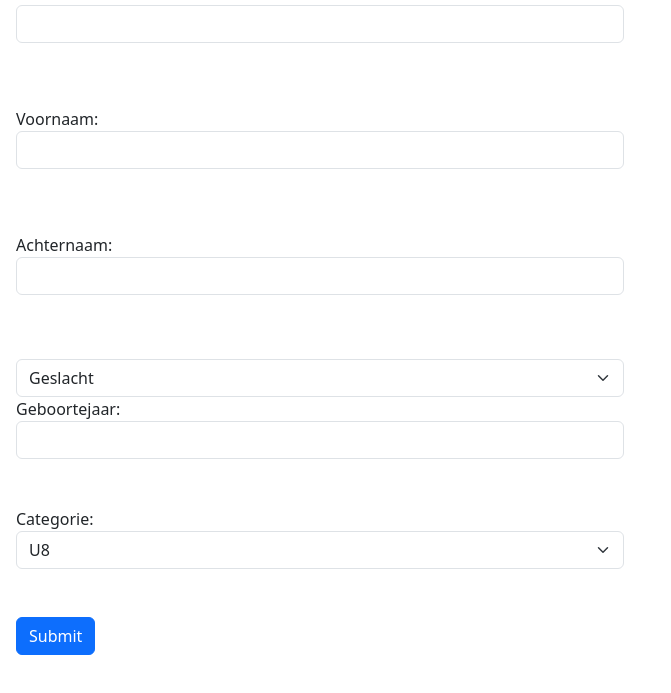
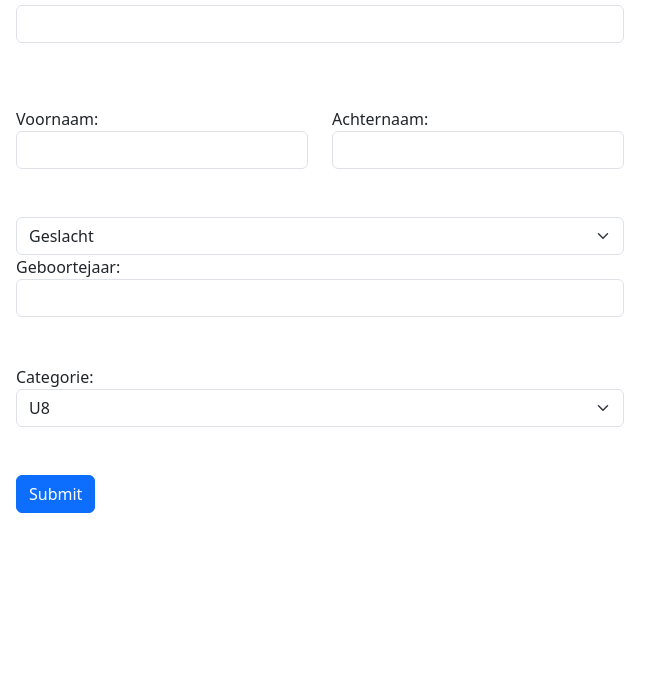
Before and after one commit to Neuroforce7/skiteam, a plain HTML site: page index.html in a window 1280 px wide. Shown: the part 99-792 px from the top of the page, without its empty margins (0-671 px from the left). Drawn offline with nearby package versions, Linux system fonts and the light colour scheme.

Commit message:
Update index.html

```diff
--- a/index.html
+++ b/index.html
@@ -16,22 +16,27 @@
             <label for="rugnummer" class="form-label">Rugnummer:</label>
             <input type="int" class="form-control" id="rugnummer" name="rugnummer" required><br><br>
         </div>
-        <div class="mb-3">
+        <div class="row">
+        <div class="col">
             <label for="voornaam">Voornaam:</label>
             <input type="text" class="form-control" id="voornaam" name="voornaam" required><br><br>
         </div>
-        <div class="mb-3 ">
+        <div class="col ">
             <label for="achternaam">Achternaam:</label>
             <input type="text" class="form-control" id="achternaam" name="achternaam" required><br><br>
         </div>
-        <select class="form-select" aria-label="Default select example">
+        </div>
+        <div>
+        <select class="form-select" aria-label="Default select example" name="Geslacht"required><br><br>
             <option selected>Geslacht</option>
             <option value="1">M</option>
-            <option value="2">W</option>
+            <option value="2">V</option>
+        </div>
           </select>
+          <div>
             <label for="geboortejaar">Geboortejaar:</label>
             <input type="text"  class="form-control" id="geboortejaar" name="geboortejaar" required><br><br>
-
+        </div>
             <label for="categorie">Categorie:</label>
             <select class="form-select" aria-label="Default select example" id="categorie" name="categorie" required>
                 <option value="U8">U8</option>
```
